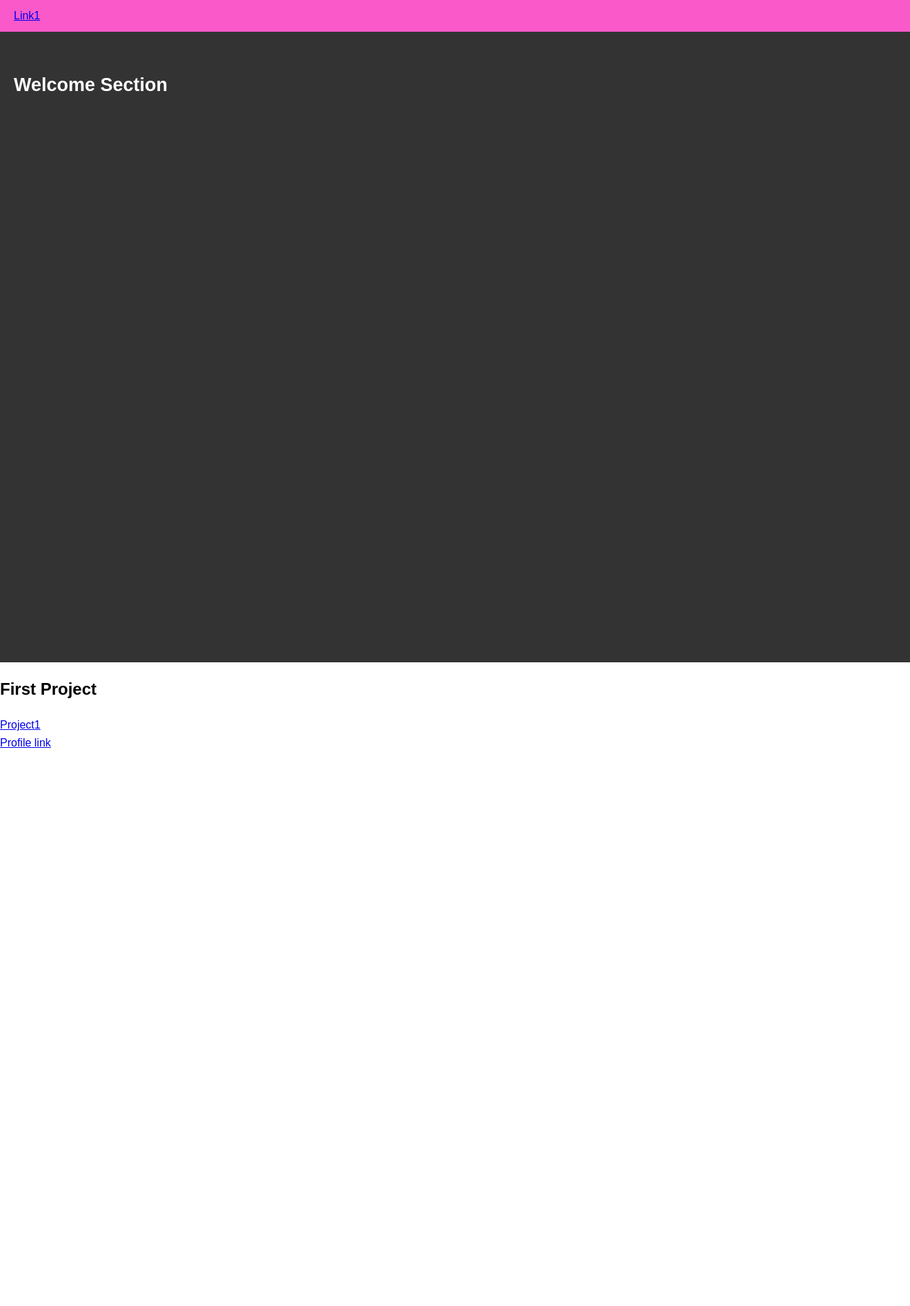
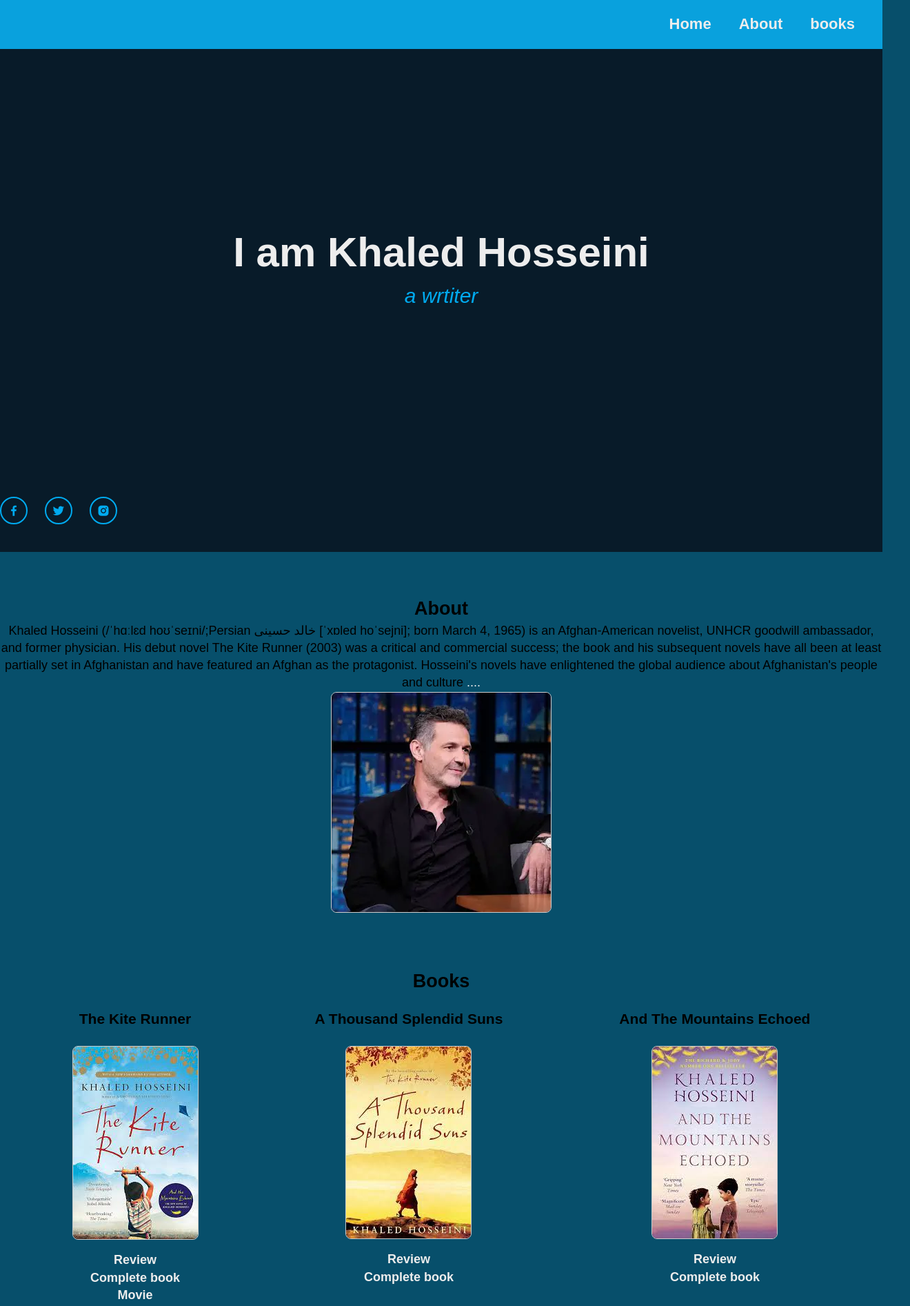
Before and after one commit to cmarchena/f-portfolio, a website: page index.html in a window 1280 px wide. Shown: the top 1893 px of the page at 69% size, 1320 px wide, since content can reach past the window. Before the commit the page ends 1089 px from the top, so only its background shows below. Drawn offline with nearby package versions, Linux system fonts and the light colour scheme.

Commit message:
first commit

```diff
--- a/index.html
+++ b/index.html
@@ -1,28 +1,71 @@
 <!DOCTYPE html>
-<html lang="en">
+<html>
   <head>
-    <meta charset="UTF-8">
-    <meta name="viewport" content="width=device-width, initial-scale=1.0">
-    <title>Document</title>
-    <link rel="stylesheet" href="styles.css">
+    <link rel="stylesheet" href="styles.css" />
+    <link href='https://unpkg.com/boxicons@2.1.4/css/boxicons.min.css' rel='stylesheet'>
   </head>
   <body>
-    <header>
-        <nav id="navbar">
-            <a href="/#">Link1</a>
+    <!-- START NAV -->
+
+    <nav id="navbar" class="nav">
+      <ul class="nav-list">
+        <li>
+          <a href="#home">Home</a>
+        </li>
+        <li>
+          <a href="#about">About</a>
+        </li>
+        <li>
+          <a href="#books">books</a>
+        </li>
+      </ul>
     </nav>
-    </header>
-    <main>
-        <section id="welcome-section">
-            <h1>Welcome Section</h1>
+
+    <!-- END NAV -->
+
+    <!-- START WELCOME SECTION -->
+<div>
+    <section id="home" class="welcome-section">
+      <h1>I am Khaled Hosseini</h1>
+      <p class="accept">a wrtiter</p><br>
+    </div>
+      <div class="home-sci">
+        <a href="https://www.facebook.com/KhaledHosseini/" target="_blank"><i class='bx bxl-facebook'></i></a>
+        <a href="https://twitter.com/khaledhosseini?lang=en" target="_blank"><i class='bx bxl-twitter'></i></a>
+        <a href="https://www.instagram.com/khosseini/?hl=en" target="_blank"><i class='bx bxl-instagram-alt'></i></a>
+    </div>
     </section>
-        <section id="projects">
-            <h2 class="project-title">First Project</h2>
-            <a href="/#">Project1</a>
+    <section>
+      <section id="about">
+      <h2>About</h2>
+      <p>Khaled Hosseini (/ˈhɑːlɛd hoʊˈseɪni/;Persian خالد حسینی [ˈxɒled hoˈsejni]; born March 4, 1965) is an Afghan-American novelist, UNHCR goodwill ambassador, and former physician. His debut novel The Kite Runner (2003) was a critical and commercial success; the book and his subsequent novels have all been at least partially set in Afghanistan and have featured an Afghan as the protagonist. Hosseini's novels have enlightened the global audience about Afghanistan's people and culture <a href="https://en.wikipedia.org/wiki/Khaled_Hosseini">....</a></p>
+        <img src="image/download.webp" alt="KhaledHosseini">
       </section>
-        <section id="contacts">
-            <a href="https://github.com/cmarchena" target="_blank" id="profile-link">Profile link</a>
+      <section id="books">
+      <h2>Books</h2>
+        <div class="book-container">
+  <div class="book">
+<h3>The Kite Runner</h3><br>
+<img src="image/The Kite Runner.jpeg" alt="novel">
+<h4><a href="https://thesassylibraryfox.wordpress.com/2021/12/19/review-the-kite-runner-khaled-hosseini/" target="_blank">Review</a></h4>
+   <h4><a href="https://www.amazon.es/Kite-Runner-Khaled-Hosseini/dp/1526604736" target="_blank">Complete book</a></h4>
+  <h4><a href="https://www.primevideo.com/-/es/detail/The-Kite-Runner/0IQX26QL714KMGUM1Z7S78WH8U" target="_blank">Movie</a></h4>
+  </div>
+  <div class="book">
+    <h3>A Thousand Splendid Suns</h3><br>
+    <img src="image/A Thousand Splendid Suns.jpeg" alt="novel">
+    <h4><a href="https://nerdybookarazzi.wordpress.com/2020/08/03/a-thousand-splendid-suns-by-khaled-hosseini-book-review/" target="_blank">Review</a></h4>
+  <h4><a href="https://www.amazon.com/Thousand-Splendid-Suns-Khaled-Hosseini/dp/159448385X" target="_blank">Complete book</a></h4>
+  </div>
+  <div class="book">
+    <h3>And The Mountains Echoed</h3><br>
+    <img src="image/And The Mountains Echoed.jpeg" alt="novel">
+    <h4><a href="https://www.google.es/books/edition/And_the_Mountains_Echoed/aCYRFff8jNkC?hl=en&gbpv=1&printsec=frontcover" target="_blank">Review</a></h4>
+  <h4><a href="https://www.amazon.com/Mountains-Echoed-Khaled-Hosseini/dp/1594632383/ref=pd_bxgy_img_d_sccl_2/133-7403046-9098023?pd_rd_w=bjuXK&content-id=amzn1.sym.839d7715-b862-4989-8f65-c6f9502d15f9&pf_rd_p=839d7715-b862-4989-8f65-c6f9502d15f9&pf_rd_r=7DXX27SCAGJWR8SGWZ13&pd_rd_wg=AqKw6&pd_rd_r=5b0835d1-2d1d-47f1-bee8-806755e04204&pd_rd_i=1594632383&psc=1" target="_blank">Complete book</a></h4>
+  </div>
 </section>
-    </main>
+</div>
+<footer><a href="https://www.khaledhosseinifoundation.org/" target="_blank">khaledhosseinifoundation.org/</a></footer>
+    </section>
   </body>
 </html>
--- a/score.txt
+++ b/score.txt
@@ -1,3 +1,3 @@
  Total tests: 12
- Passed tests: 12
- Score: 100.00
+ Passed tests: 5
+ Score: 41.67
--- a/styles.css
+++ b/styles.css
@@ -1,146 +1,194 @@
-body {
-  font-family: "Poppins", sans-serif;
-  line-height: 1.6;
-  margin: 0;
-  padding: 0;
+
+  * {
+    margin: 0;
+    padding: 0;
+  }
+
+  /* box-sizing and font sizing */
+  *,
+  *::before,
+  *::after {
+    box-sizing: inherit;
+  }
+
+  html {
+    box-sizing: border-box;
+    font-size: 62.5%;
+    scroll-behavior: smooth;
+  }
+
+  /* Styles for phones (up to 600 pixels) */
+@media only screen and (max-width: 600px) {
+  /* Add styles specific to phones here */
 }
 
-#navbar {
-  background-color: #fa59ca;
-  color: white;
-  padding: 10px 20px;
-  position: fixed;
-  width: 100%;
-  z-index: 1000;
+/* Styles for tablets (601 to 900 pixels) */
+@media only screen and (min-width: 601px) and (max-width: 900px) {
+  /* Add styles specific to tablets here */
 }
 
-.nav-list {
-  list-style: none;
-  display: flex;
-  justify-content: flex-start;
+/* Styles for computers (901 pixels and above) */
+@media only screen and (min-width: 901px) {
+  /* Add styles specific to computers here */
 }
+  body {
+    font-family: 'Poppins', sans-serif;
+    font-size: 1.8rem; /* 18px */
+    font-weight: 400;
+    line-height: 1.4;
+    color: var(--main-white);
+    text-align: center;
+    background-color: #074f6b;
+  }
 
-.nav-links {
-  color: white;
-  text-decoration: none;
-  font-weight: bold;
-  font-size: 18px;
-  margin-left: 20px;
-}
+  h1 {
+    font-family: 'Raleway', sans-serif;
+    font-weight: 700;
+    text-align: center;
+    font-size: 6rem;
+    color: #ededed;
+  }
 
-#welcome-section {
-  text-align: center;
-  padding: 80px 20px;
-  background-color: #333;
-  color: white;
-  height: 100vh;
-  width: 100%;
-  font-size: large;
-  text-align: left;
-}
+  ul {
+    list-style: none;
+  }
 
-.about-afghanistan h1 {
-  text-align: center;
-}
+  a {
+    text-decoration: none;
+    color: #ededed;
+  }
 
-.cities {
-  text-align: center;
-  padding: 20px;
-  background-color: #86cfec;
-  display: block;
-}
+  .nav {
+    display: flex;
+    justify-content: flex-end;
+    position: fixed;
+    top: 0;
+    left: 0;
+    width: 100%;
+    color: #ededed;
+    font-weight: bold;
+    background-color: #09a1dd;
 
-.cities-header {
-  font-size: 28px;
-  margin-bottom: 30px;
-}
+    z-index: 10;
+  }
+  .navbar ul li a {
+    text-decoration: none;
+    color: white;
+    transition: all .5s ease;
+  }
+  .nav-list {
+    display: flex;
+    margin-right: 2rem;
+  }
 
-.cities-afg {
-  display: flex;
-  flex-wrap: wrap;
-  justify-content: center;
-}
+  @media (max-width: 28.75em) {
+    .nav {
+      justify-content: center;
+    }
 
-.city-link {
-  margin: 15px; /* distance between photos */
-  width: 300px;
-  height: 340px;
-  background: #1a1a1a;
-  border-radius: 10px;
-  border: 1px solid black;
-  transition: transform 0.3s ease-in-out;
-}
+    .nav-list {
+      margin: 0 1rem;
+    }
+  }
 
-.city-link:hover {
-  transform: scale(1.3);
-}
+  .nav-list a {
+    display: block;
+    font-size: 2.2rem;
+    padding: 2rem;
+  }
 
-.city-image {
-  width: 300px;
-  height: 280px;
-  -o-object-fit: cover;
-     object-fit: cover;
-  border-top-right-radius: 8px;
-  border-top-left-radius: 8px;
-}
+  .nav-list a:hover {
+    color: #054057;;
+  }
 
-.city-title {
-  margin: 10px auto;
-  font-size: 18px;
-  color: aliceblue;
-  text-align: center;
-}
+  /* Welcome section */
 
-.information-section {
-  padding: 20px;
-  background-color: #78e9df;
-  color: black;
-}
+  .welcome-section {
+    display: flex;
+    flex-direction: column;
+    justify-content: center;
+    align-items: center;
+    width: 100%;
+    height: 100vh;
+    background-color: #081b29;
+  }
 
-.information-header {
-  font-size: 18px;
-  margin-bottom: 20px;
-  text-align: center;
-}
+  .welcome-section > p {
+    font-size: 3rem;
+    font-weight: 200;
+    font-style: italic;
+    color: #00abf0;
+  }
+  .home-sci {
+    position: absolute;
+    bottom: 40px;
+    width: 170px;
+    display: flex;
+    justify-content: space-between;
+    left:0;
+    right: 0;
+  }
+  .home-sci a {
+    position: relative;
+    display: inline-flex;
+    justify-content: center;
+    align-items: center;
+    width: 40px;
+    height: 40px;
+    background: transparent;
+    border: 2px solid #00abf0;
+    border-radius: 50%;
+    font-size: 20px;
+    color: #00abf0;
+    text-decoration: none;
+    z-index: 1;
+    overflow: hidden;
+    transition: .5s;
+  }
+  .home-sci a:hover{
+  color: #081b29;
+  }
+  .home-sci a::before {
+    content: '';
+  position: absolute;
+  top: 0;
+  left: 0;
+  width: 0;
+  height: 100%;
+  background: #00abf0;
+  z-index: -1;
+  transition: .5s;
+  }
+  .home-sci a:hover:before {
+    width: 100%;
+  }
 
-.information-links {
-  text-align: center;
-  font-size: large;
-  margin-top: 10px;
-}
+  .book-container {
+    display: flex;
+    justify-content: space-around;
+    margin: 20px;
+    background-color: #074f6b;
+  }
 
-.information-links a {
-  text-decoration: none;
-  color: white;
-  background-color: #1a1a1a;
-  padding: 10px 20px;
-  margin: 10px;
-  border-radius: 5px;
-  display: flex;
-  justify-content: center;
-  transition: background-color 0.5s ease-in-out;
-}
+  .book {
+    text-align: center;
+  }
 
-.information-links a:hover {
-  background-color: #965151;
-}
-
-footer {
-  text-align: center;
-  padding: 10px 0;
-  background-color: #426e83;
-  color: white;
-  font-size: 18px;
-}
-
-@media only screen and (max-width: 600px) {
-  .nav-list {
-    flex-direction: column;
-    align-items: center;
+  img {
+    max-width: 100%;
+    height: auto;
+    border: 1px solid #ccc; /* Optional: Add border for better visibility */
+    border-radius: 8px; /* Optional: Add border radius for rounded corners */
+    margin-bottom: 10px;
   }
-  .about-afghanistan {
-    background: #426e83;
-    color: black;
-    font-size: 15px;
+  h2,
+  p {
+    background-color: #074f6b;
   }
-}/*# sourceMappingURL=styles.css.map */
+  h2 {
+    font-weight: bold;
+    margin-top: 5%;
+  }
+  .accept {
+    background-color: #081b29;
+  }
--- a/styles.scss
+++ /dev/null
@@ -1,149 +0,0 @@
-body {
-    font-family: 'Poppins', sans-serif;
-    line-height: 1.6;
-    margin: 0;
-    padding: 0;
-  }
-
-  #navbar {
-    background-color: #fa59ca;
-    color: white;
-    padding: 10px 20px;
-    position: fixed;
-    width: 100%;
-    z-index: 1000;
-  }
-
-  .nav-list {
-    list-style: none;
-    display: flex;
-    justify-content: flex-start;
-  }
-
-  .nav-links {
-    color: white;
-    text-decoration: none;
-    font-weight: bold;
-    font-size: 18px;
-    margin-left: 20px;
-  }
-
-
-  #welcome-section {
-    text-align: center;
-    padding: 80px 20px;
-    background-color: #333;
-    color: white;
-    height: 100vh;
-    width: 100%;
-    font-size: large;
-    text-align: left;
-  }
-
-  .about-afghanistan h1 {
-    text-align: center;
-  }
-
-  .cities {
-    text-align: center;
-    padding: 20px;
-    background-color: #86cfec;
-    display: block;
-  }
-
-  .cities-header {
-    font-size: 28px;
-    margin-bottom: 30px;
-  }
-
-  .cities-afg {
-    display: flex;
-    flex-wrap: wrap;
-    justify-content: center;
-  }
-
-  .city-link {
-    margin: 15px; /* distance between photos */
-    width: 300px;
-    height: 340px;
-    background: #1a1a1a;
-    border-radius: 10px;
-    border: 1px solid black;
-    transition: transform 0.3s ease-in-out;
-  }
-
-  .city-link:hover {
-    transform: scale(1.30);
-  }
-  .city-image {
-    width: 300px;
-    height: 280px;
-    object-fit: cover;
-    border-top-right-radius: 8px;
-    border-top-left-radius: 8px;
-  }
-
-  .city-title {
-    margin: 10px auto;
-    font-size: 18px;
-    color: aliceblue;
-    text-align: center;
-  }
-
-
-  .information-section {
-    padding: 20px;
-    background-color: #78e9df;
-    color: black;
-  }
-
-  .information-header {
-    font-size: 18px;
-    margin-bottom: 20px;
-    text-align: center;
-  }
-
-  .information-links {
-    text-align: center;
-    font-size: large;
-    margin-top: 10px;
-
-  }
-
-  .information-links a {
-    text-decoration: none;
-    color: white;
-    background-color: #1a1a1a;
-    padding: 10px 20px;
-    margin: 10px;
-    border-radius: 5px;
-    display: flex;
-    justify-content: center;
-    transition: background-color 0.5s ease-in-out;
-    }
-
-  .information-links a:hover {
-    background-color: #965151;
-  }
-
-  footer {
-    text-align: center;
-    padding: 10px 0;
-    background-color: #426e83;
-    color: white;
-    font-size: 18px;
-  }
-
-  @media only screen and (max-width: 600px) {
-    .nav-list {
-      flex-direction: column;
-      align-items: center;
-    }
-
-
-    .about-afghanistan {
-        background: #426e83;
-        color: black;
-        font-size: 15px;
-    }
-  }
```
Also changed, not shown: test-results.json (+1 -1 lines), image/A Thousand Splendid Suns.jpeg (added), image/And The Mountains Echoed.jpeg (added), image/The Kite Runner.jpeg (added), image/download.webp (added), 1 other file. Lines whose indentation alone changed are shown as unchanged.
